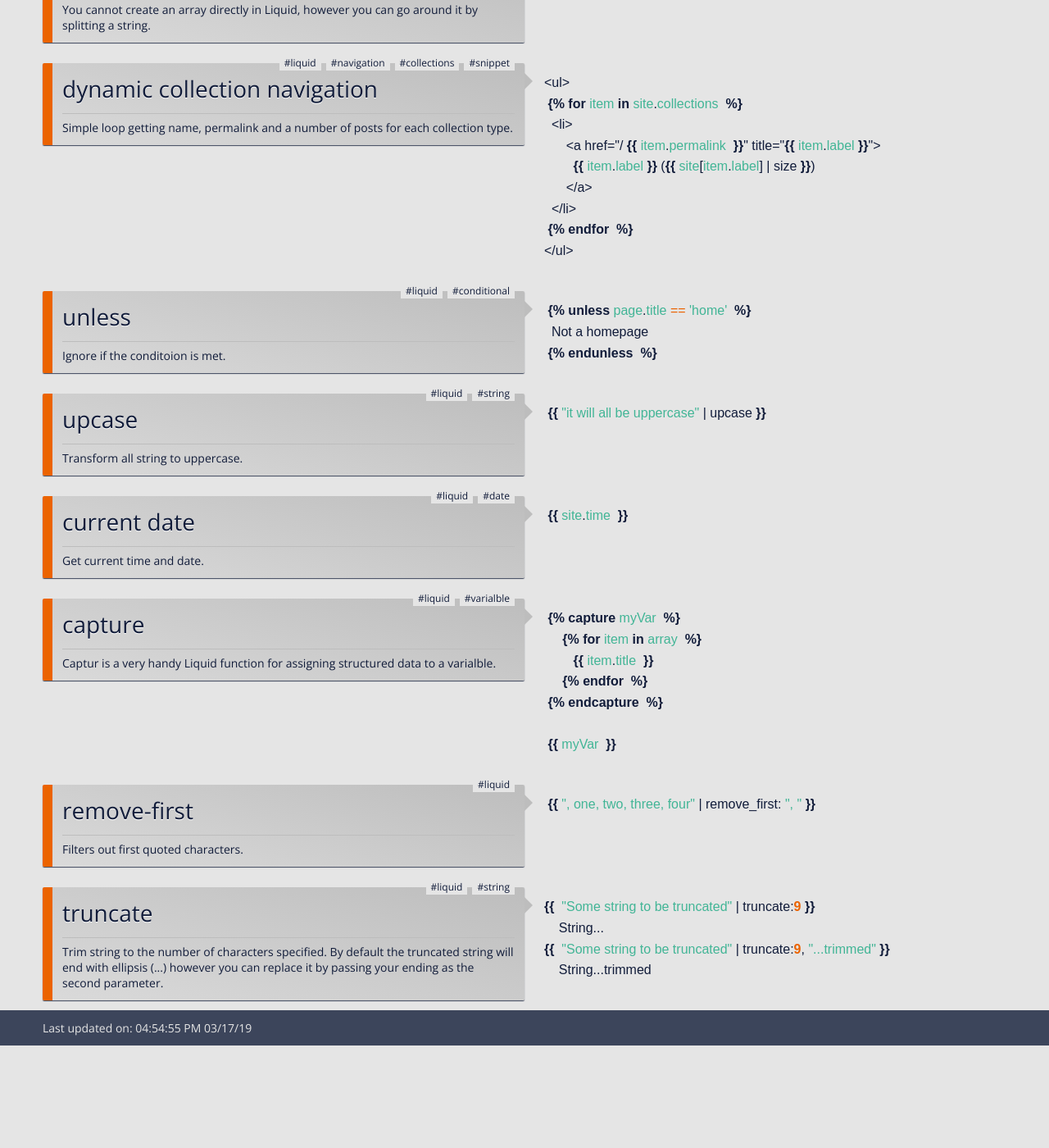
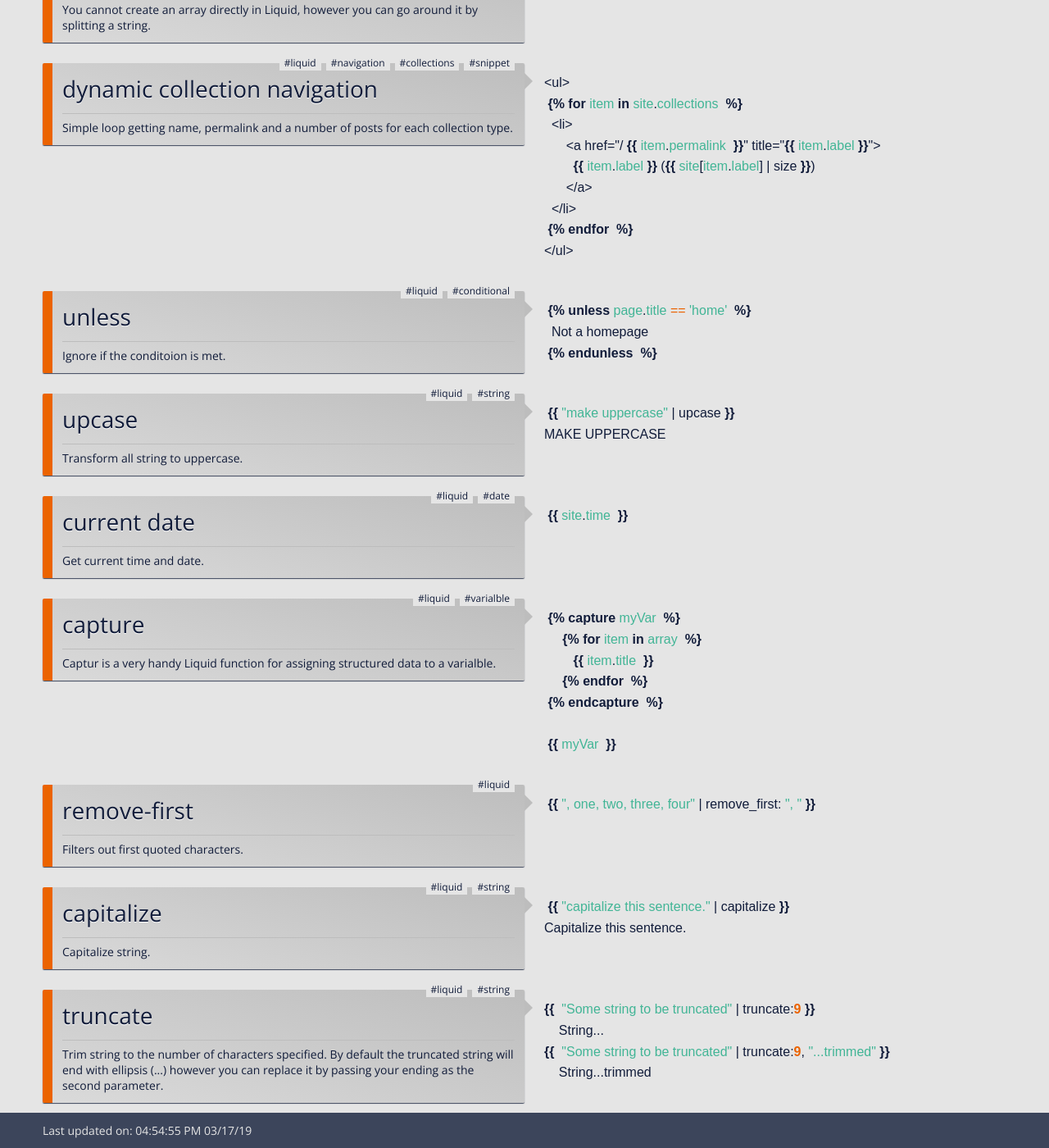
Before and after one commit to proochster/shortcode, a Jekyll site: the page built from code_liquid.html, in a window 1280 px wide and 1400 px high, scrolled down 702 px. Shown: the whole window at 82% size. Built offline with Jekyll 4.4.1, drawn with Linux system fonts in a browser that asks for light colours; some web fonts are replaced; before the commit the page ends 1977 px from its top, so only the background shows below that.

Commit message:
Liquid: content

```diff
--- a/_collections/_liquid/upcase.html
+++ b/_collections/_liquid/upcase.html
@@ -4,4 +4,5 @@ description: Transform all string to uppercase.
 tags: liquid string
 date: 2019-03-10
 ---
-{{" {{ "}}"it will all be uppercase" | upcase }}
+{{" {{ "}}"make uppercase" | upcase }}
+{{ "make uppercase" | upcase }}
```
Also changed, not shown: _collections/_liquid/capitalize.html (added, +8 -0 lines).
